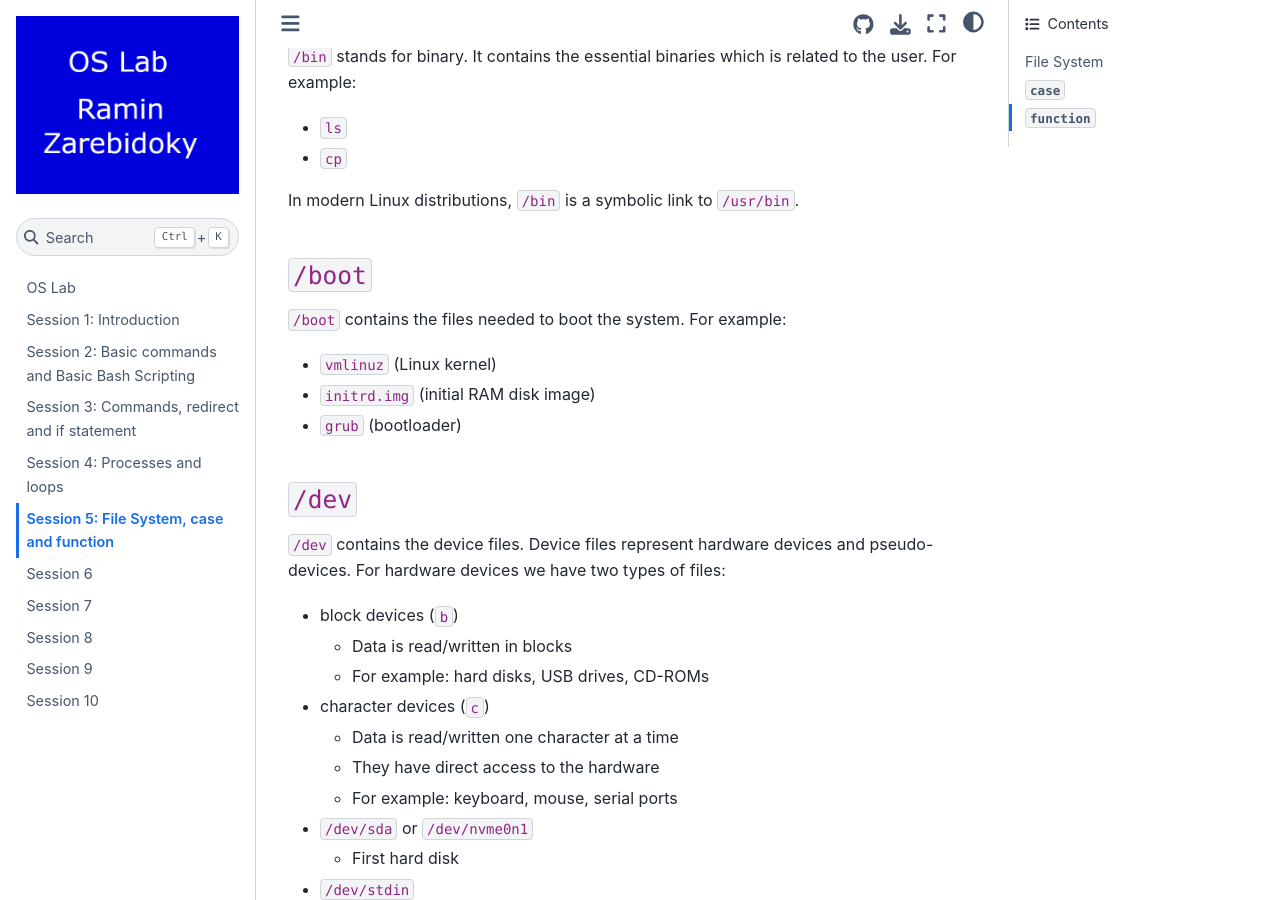
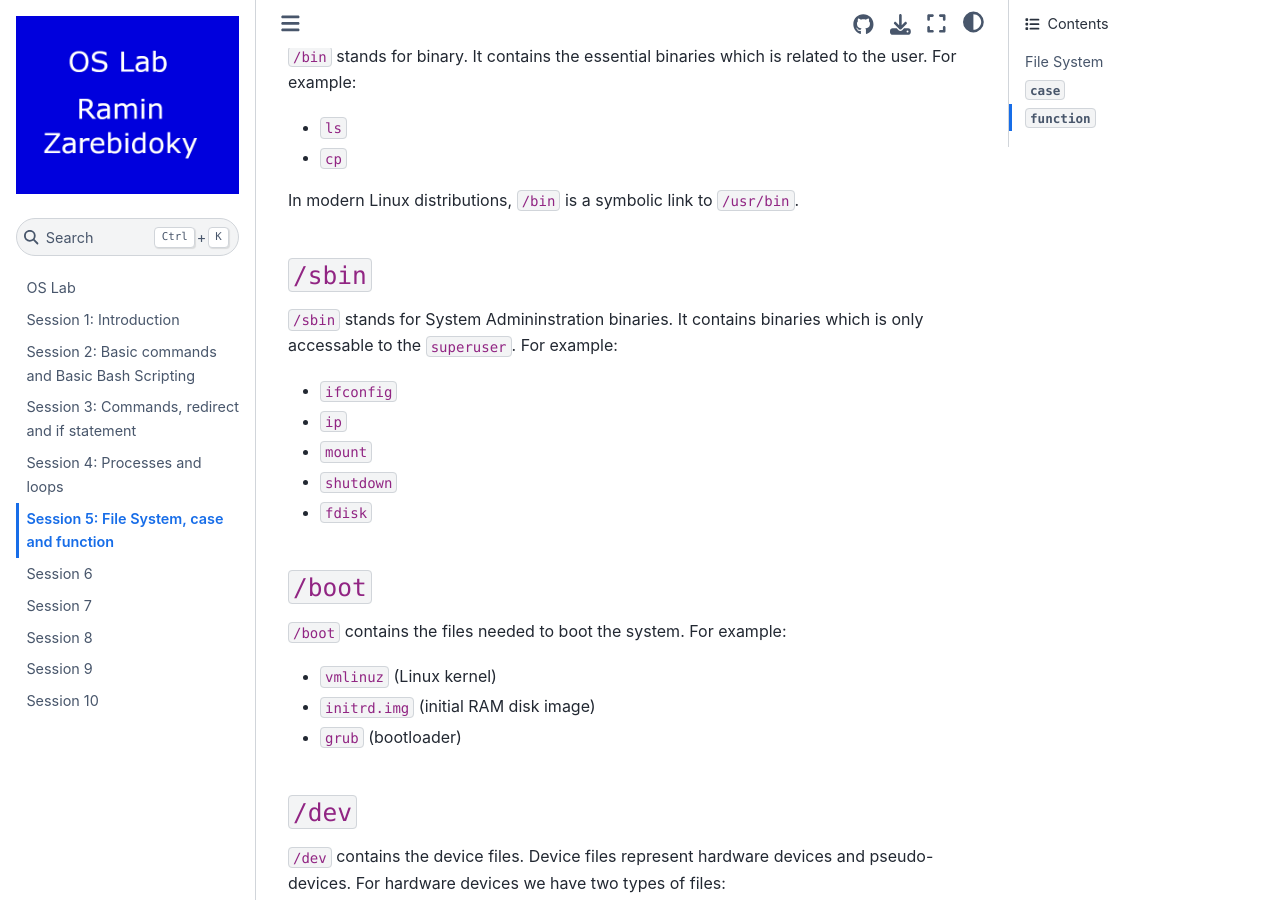
Before and after one commit to LiterallyTheOne/os_lab, a Jupyter Book: the page built from docs/session_5.md, in a window 1280 px wide and 900 px high, scrolled down 391 px. Built offline with Jupyter Book 1.0.4 settings and Sphinx 7.4.7 and the Sphinx Book theme 1.1.4, drawn with Linux system fonts in a browser that asks for light colours.

Commit message:
Add `/sbin`

```diff
--- a/docs/session_5.md
+++ b/docs/session_5.md
@@ -17,6 +17,18 @@ For example:
 * `cp`
 
 In modern Linux distributions, `/bin` is a symbolic link to `/usr/bin`.
+
+### `/sbin`
+
+`/sbin` stands for System Admininstration binaries.
+It contains binaries which is only accessable to the `superuser`.
+For example:
+
+* `ifconfig`
+* `ip`
+* `mount`
+* `shutdown`
+* `fdisk`
 
 ### `/boot`
 
```
